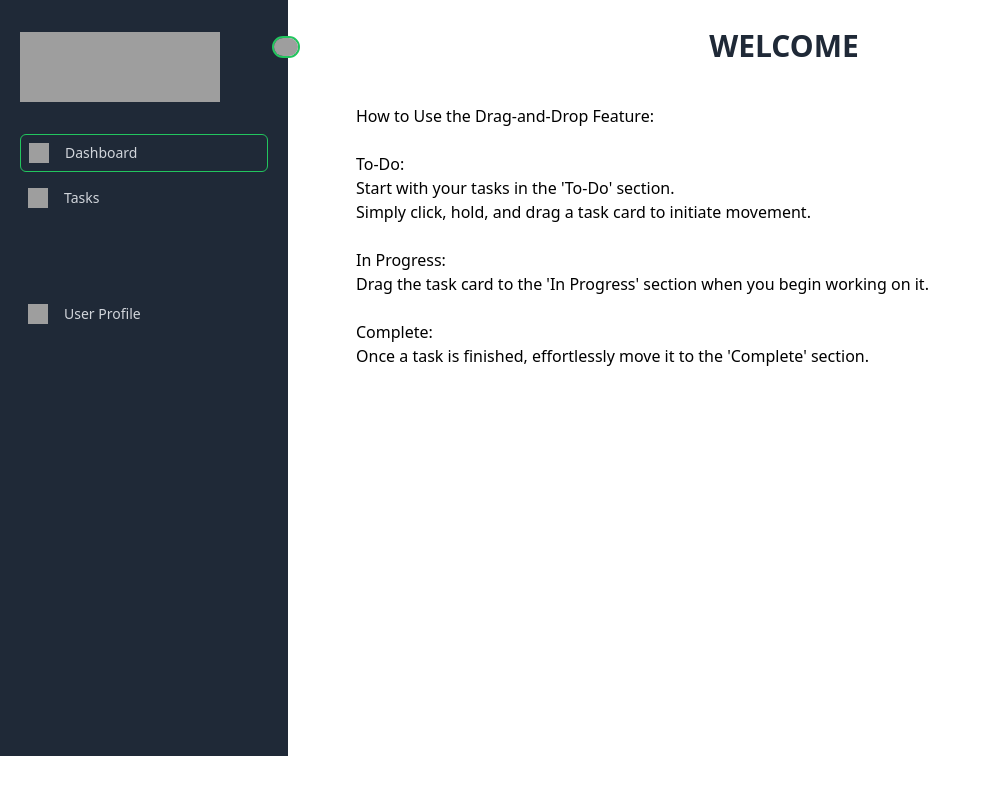
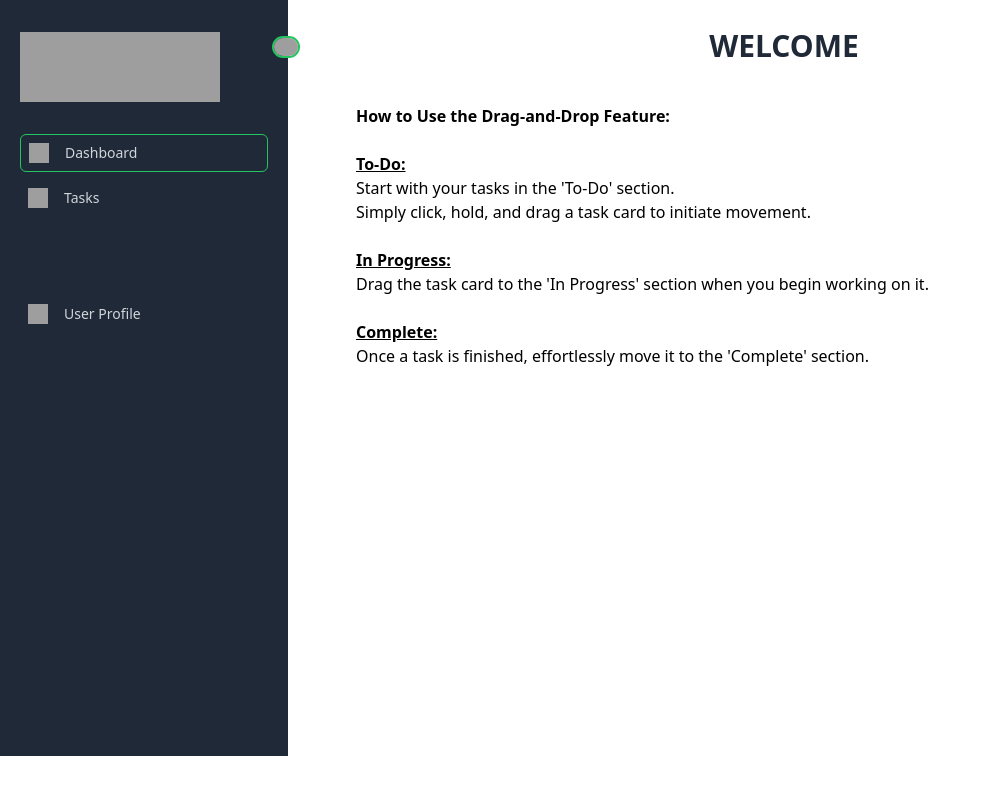
Before and after one commit to pronoyNath/task-management, a React app: page /dashboard in a window 1280 px wide. Shown: the top 794 px of the page, without its empty margins (0-991 px from the left). Built offline with nearby package versions, Linux system fonts and the light colour scheme; no server answers; grey boxes are pictures that could not be loaded; the HTML template or start-up script is replaced by a standard one.

Commit message:
readme file updted

```diff
--- a/src/Hooks/UsePublicAxios.jsx
+++ b/src/Hooks/UsePublicAxios.jsx
@@ -1,7 +1,7 @@
 import axios from "axios"
 
 const axiosPublic = axios.create({
-    baseURL: 'http://localhost:5000'
+    baseURL: 'https://taskmanagementserver.vercel.app'
 })
 
 const useAxiosPublic = () => {
--- a/src/Pages/Dashboard/Dashboard.jsx
+++ b/src/Pages/Dashboard/Dashboard.jsx
@@ -88,13 +88,13 @@ const Dashboard = () => {
                     <div className="h-[700px] md:w-full">
                         <h3 className="text-base md:text-3xl text-center font-semibold uppercase">Welcome {userInfo?.name}</h3>
                         <p className="p-10 text-black ">
-                            How to Use the Drag-and-Drop Feature:<br/><br/>
-                            To-Do: <br/>
+                          <span className="font-semibold">  How to Use the Drag-and-Drop Feature:</span><br/><br/>
+                          <span className="font-semibold underline"> To-Do:</span>   <br/>
                             Start with your tasks in the 'To-Do' section.<br/>
                             Simply click, hold, and drag a task card to initiate movement.<br/><br/>
-                            In Progress:<br/>
+                            <span className="font-semibold underline">  In Progress:</span>  <br/>
                             Drag the task card to the 'In Progress' section when you begin working on it.<br/><br/>
-                            Complete:<br/>
+                            <span className="font-semibold underline"> Complete:</span>    <br/>
 
                             Once a task is finished, effortlessly move it to the 'Complete' section.<br/>
                         </p>
--- a/src/Tasks/ListTasks/ListTasks.jsx
+++ b/src/Tasks/ListTasks/ListTasks.jsx
@@ -17,13 +17,17 @@ const ListTasks = ({ tasks, setTasks }) => {
         const fTodos = tasks.filter(task => task.status === 'todo' && task.email === userEmail);
         const fOnGoing = tasks.filter(task => task.status === 'ongoing' && task.email === userEmail);
         const fComplete = tasks.filter(task => task.status === 'complete' && task.email === userEmail);
+
         setTodos(fTodos)
         setOngoing(fOnGoing)
         setComplete(fComplete)
-    }, [tasks,user?.email])
+
+    }, [tasks, user?.email])
 
     const statuses = ["todo", "ongoing", "complete"]
-
+    console.log(todos);
+    console.log(onGoing);
+    console.log(complete);
     return (
         <div className='gap-5 md:gap-16 grid grid-cols-1 md:grid-cols-2 lg:grid-cols-3'>
             {statuses.map((status, index) => <Section key={index}
@@ -65,8 +69,8 @@ const Section = ({ status, tasks, setTasks, todos, onGoing, complete }) => {
         tasksToMap = complete
     }
 
-    const addItemToSection = (id) => {
-        setTasks(prev => {
+    const addItemToSection = async (id) => {
+        await setTasks(prev => {
             const mTasks = prev.map(t => {
                 if (t.id === id) {
                     return { ...t, status: status }
--- a/src/Tasks/Tasks.jsx
+++ b/src/Tasks/Tasks.jsx
@@ -11,7 +11,7 @@ const Tasks = () => {
 
 
     useEffect(() => {
-        setTasks(JSON.parse(localStorage.getItem("tasks")))
+        setTasks(JSON.parse(localStorage.getItem("tasks")|| "[]"))
     }, [])
 
     return (
```
Also changed, not shown: 1 other file (tests, documents, lock files or other folders).
